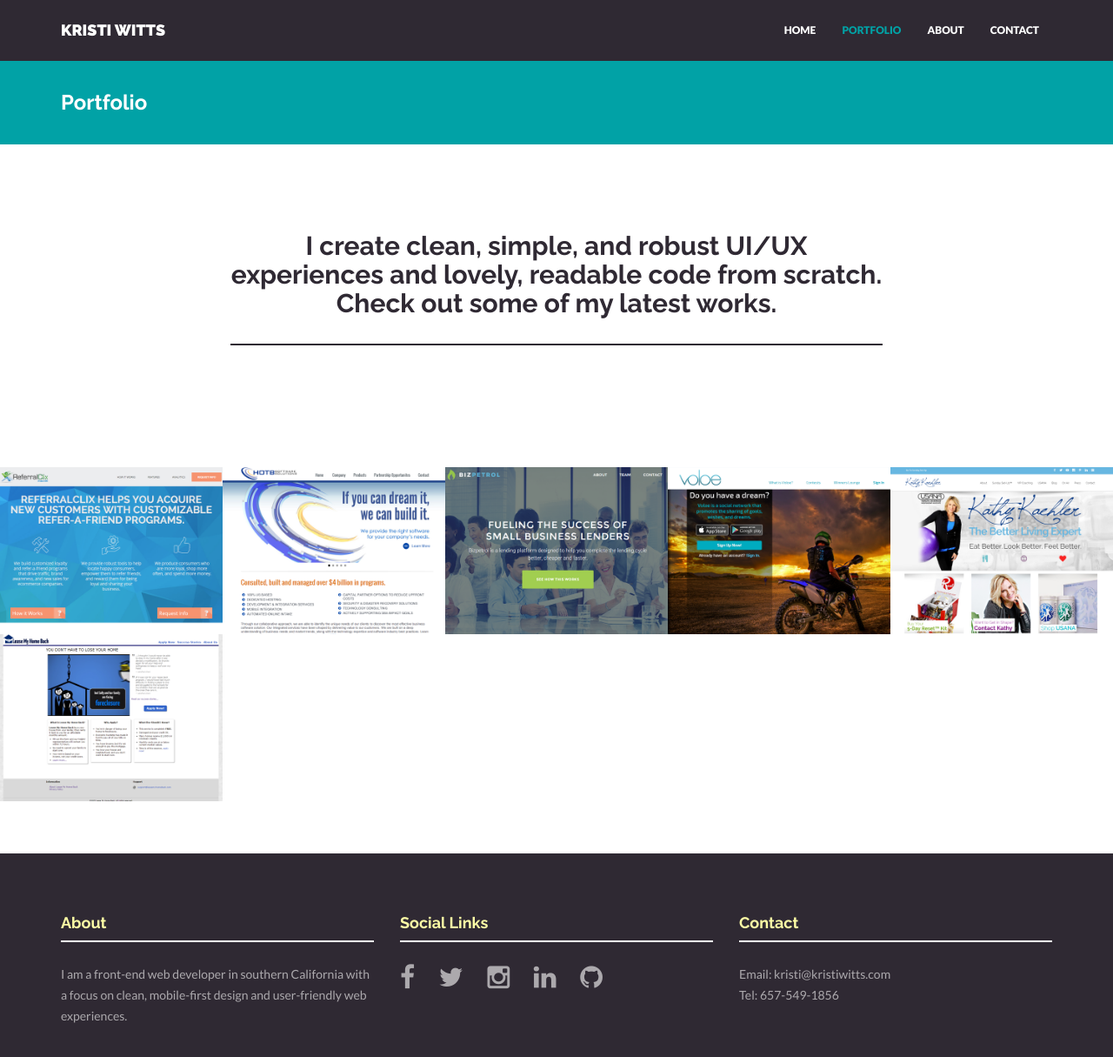
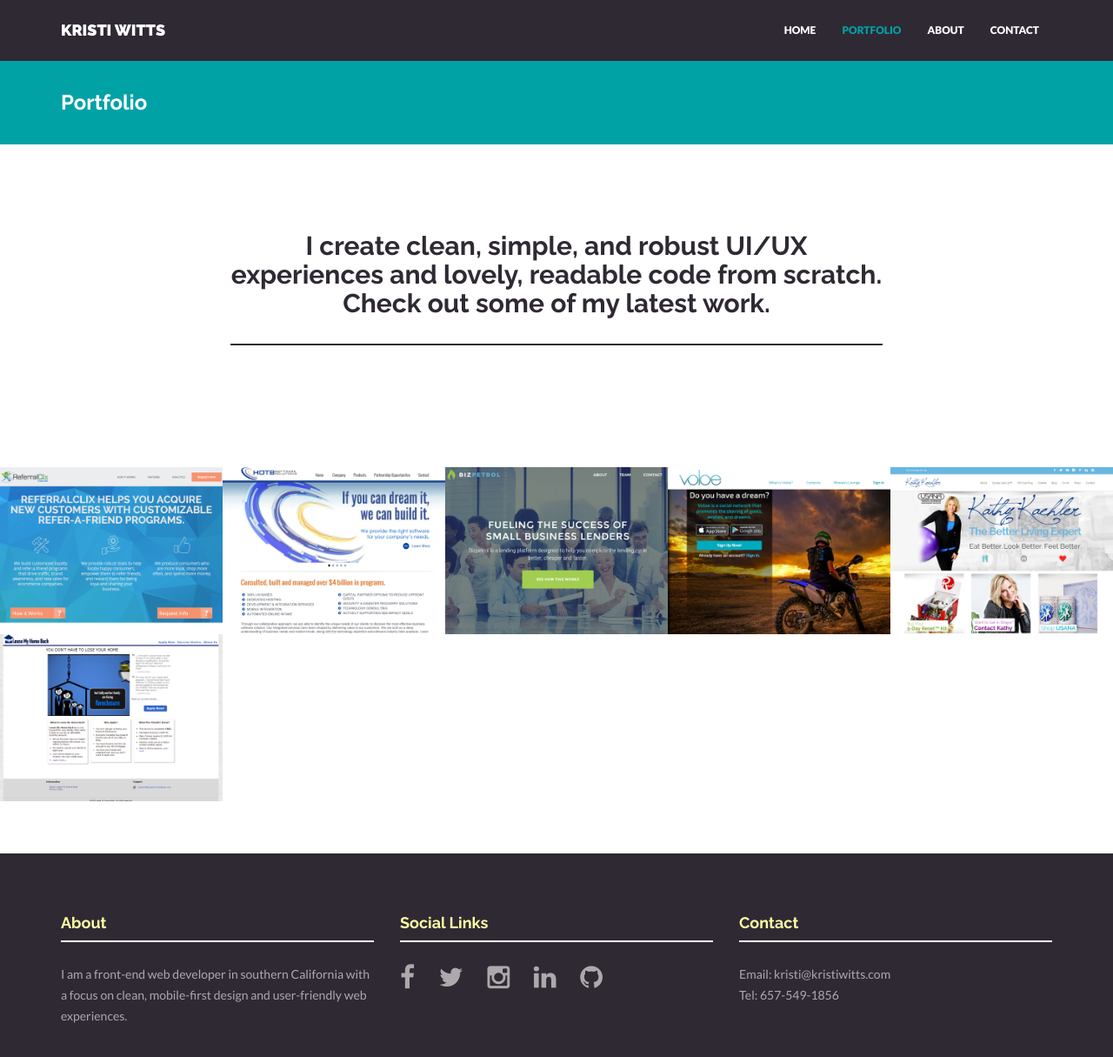
Before and after one commit to kwitts/kwitts.github.io, a Jekyll site: the page built from portfolio.html, in a window 1280 px wide and 1252 px high. Shown: the top 1215 px of the window at 87% size. Built offline with Jekyll 4.4.1, drawn with Linux system fonts in a browser that asks for light colours; nearby versions of some CDN libraries.

Commit message:
content fix

```diff
--- a/index.html
+++ b/index.html
@@ -39,7 +39,7 @@
     </div>
 </div>
 
-{% include portfolio.html title="MY WORK" limit=10 %}
+{% include portfolio.html title="MY RECENT WORK" limit=5 %}
 
 <div class="container mtb">
     <div class="row centered">
--- a/portfolio.html
+++ b/portfolio.html
@@ -7,7 +7,7 @@
 <div class="container mtb">
     <div class="row">
         <div class="col-lg-8 col-lg-offset-2 centered">
-            <h2>I create clean, simple, and robust UI/UX experiences and lovely, readable code from scratch. Check out some of my latest works.</h2>
+            <h2>I create clean, simple, and robust UI/UX experiences and lovely, readable code from scratch. Check out some of my latest work.</h2>
             <br>
             <div class="hline"></div>
         </div>
```
